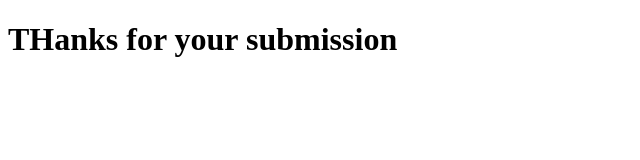
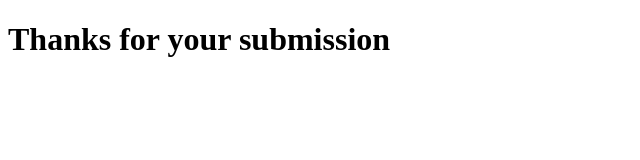
Before and after one commit to chrisbarbati/lesson03, a plain HTML site: page thanks.html in a window 1280 px wide. Shown: the whole page, without its empty margins (0-640 px from the left). Drawn offline with Linux system fonts and the light colour scheme.

Commit message:
Update thanks.html

```diff
--- a/thanks.html
+++ b/thanks.html
@@ -15,7 +15,7 @@
                 can render to provide information to
                 the user that we've received their submission.
              -->
-             <h1>THanks for your submission</h1>
+             <h1>Thanks for your submission</h1>
         </main>
     </body>
 </html>
```
